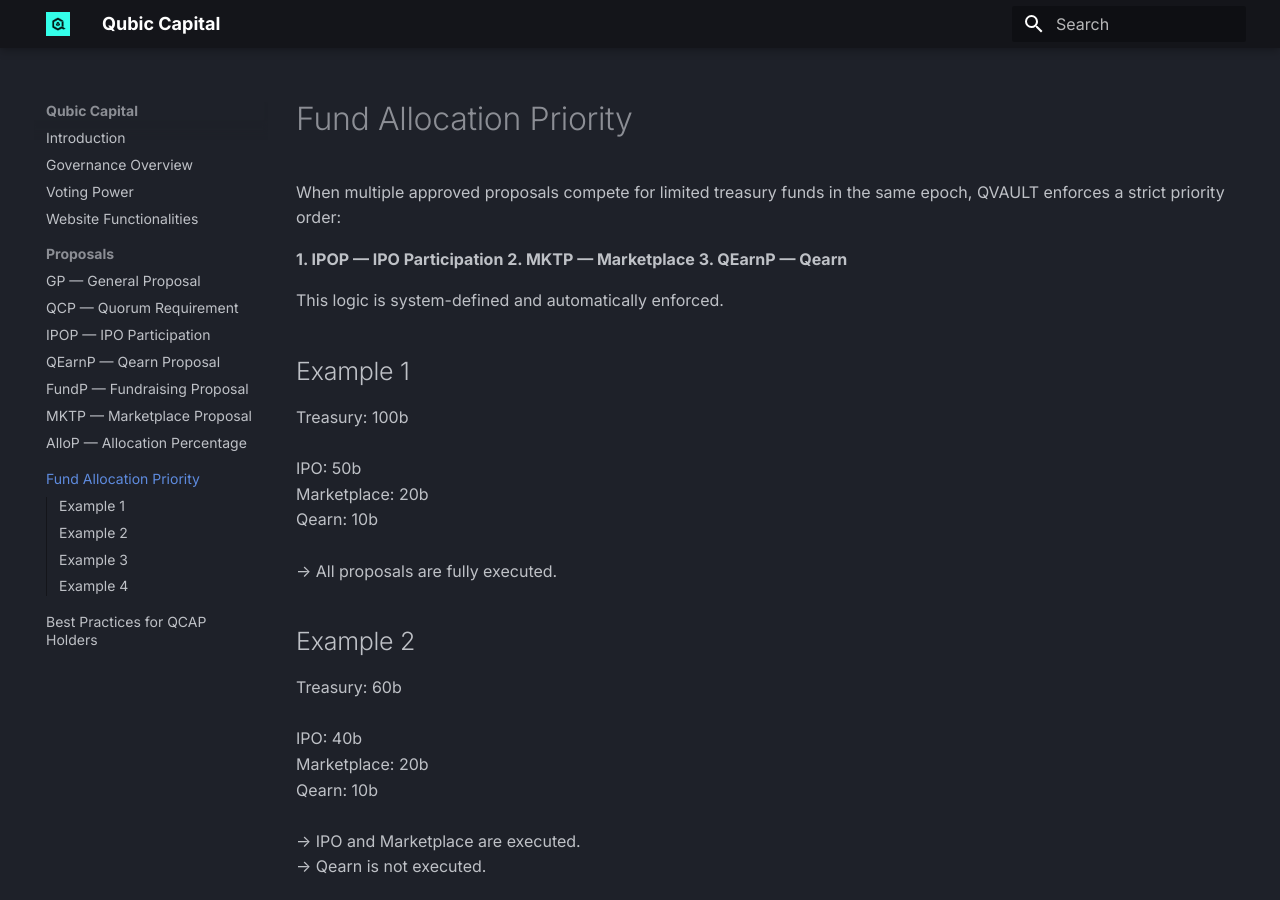
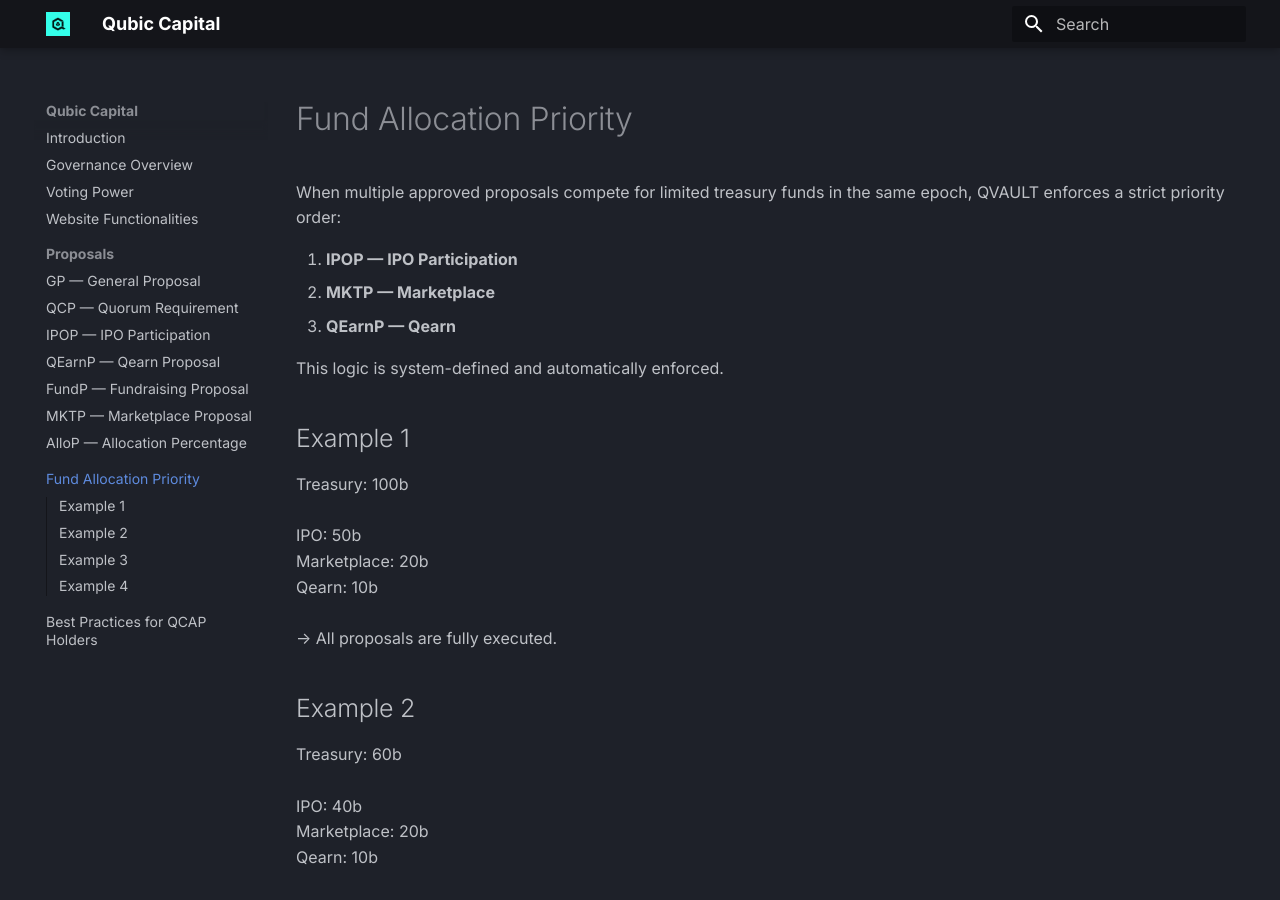
Before and after one commit to HermanToothrot10/qubic-capital-manual, an MkDocs documentation site: the page built from docs/fund-allocation-priority.md, in a window 1280 px wide and 900 px high. Built offline with MkDocs 1.6.1 and Material for MkDocs 9.7.7, drawn with Linux system fonts in a browser that asks for light colours.

Commit message:
Update fund-allocation-priority.md

```diff
--- a/docs/fund-allocation-priority.md
+++ b/docs/fund-allocation-priority.md
@@ -2,9 +2,9 @@
 
 When multiple approved proposals compete for limited treasury funds in the same epoch, QVAULT enforces a strict priority order:
 
-**1. IPOP — IPO Participation
-2. MKTP — Marketplace
-3. QEarnP — Qearn**
+1. **IPOP — IPO Participation**
+2. **MKTP — Marketplace**
+3. **QEarnP — Qearn**
 
 This logic is system-defined and automatically enforced.
 
```
